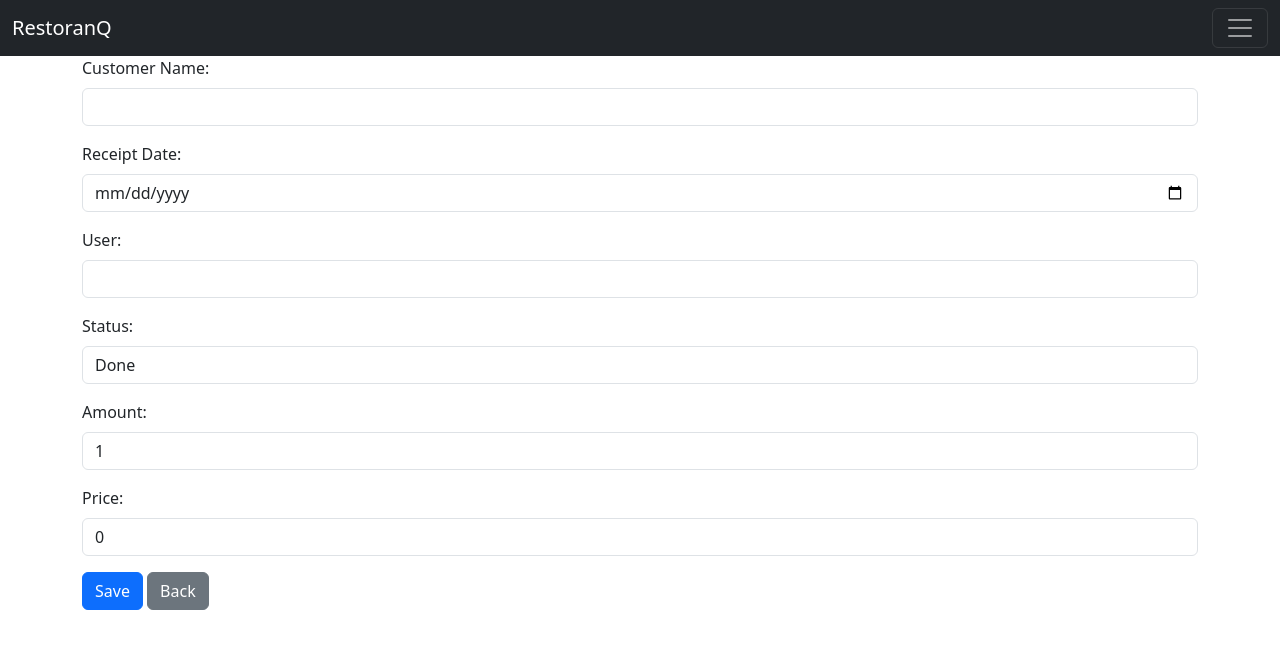
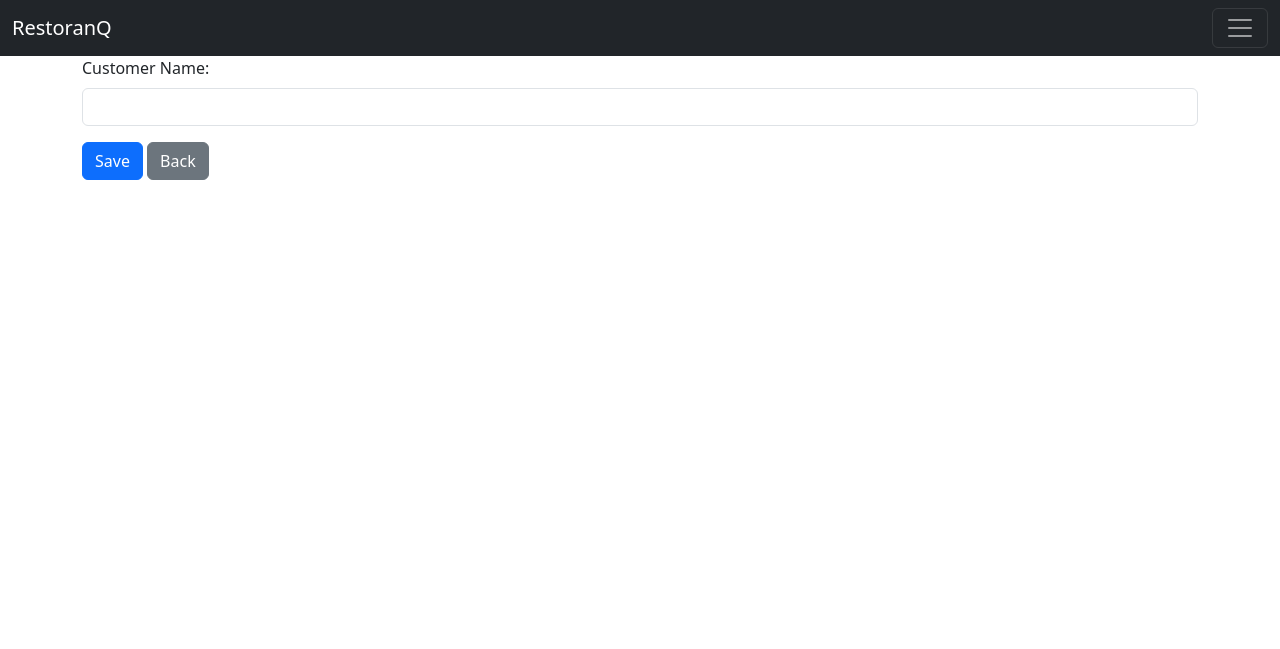
Before and after one commit to Poooooooo01/tugasakhirphp, a PHP site: page /receipt/form.php in a window 1280 px wide. Shown: the top 649 px of the page. Run offline with PHP 8.4, Linux system fonts and the light colour scheme; the visitor is signed in with stand-in values (Sample User, id 1); data that the repository does not hold is empty; some libraries are stand-ins or nearby versions.

Commit message:
Mengupdate file di folder receipt

```diff
--- a/receipt/form.php
+++ b/receipt/form.php
@@ -1,9 +1,11 @@
+<!-- form.php -->
 <?php
 include("../layout/header.php");
 include("../config/database.php");
 
 $id = isset($_GET['id']) ? (int)$_GET['id'] : 0;
 
+// Jika ID ada, ambil data untuk edit, jika tidak, biarkan kosong untuk tambah
 $receipt = null;
 if ($id > 0) {
     $sql = "SELECT * FROM receipts WHERE id = $id";
@@ -12,9 +14,6 @@ if ($id > 0) {
         $receipt = mysqli_fetch_assoc($result);
     }
 }
-
-$user_query = mysqli_query($db, "SELECT id, name FROM users");
-$users = mysqli_fetch_all($user_query, MYSQLI_ASSOC);
 ?>
 <h1 style="color:grey;" class="text-center"><?= $id ? "Edit Receipt" : "Add New Receipt"; ?></h1>
 
@@ -29,39 +28,6 @@ $users = mysqli_fetch_all($user_query, MYSQLI_ASSOC);
             <input type="text" class="form-control" name="customer_name" value="<?= isset($receipt['customer_name']) ? $receipt['customer_name'] : ''; ?>" required>
         </div>
 
-        <div class="mb-3">
-            <label for="receipt_date" class="form-label">Receipt Date:</label>
-            <input type="date" class="form-control" name="receipt_date" value="<?= isset($receipt['receipt_date']) ? $receipt['receipt_date'] : ''; ?>" required>
-        </div>
-
-        <div class="mb-3">
-            <label for="user_id" class="form-label">User:</label>
-            <select name="user_id" class="form-control" required>
-                <?php foreach ($users as $user): ?>
-                    <option value="<?= $user['id']; ?>" <?= $receipt && $receipt['user_id'] == $user['id'] ? 'selected' : ''; ?>><?= $user['name']; ?></option>
-                <?php endforeach; ?>
-            </select>
-        </div>
-
-        <div class="mb-3">
-            <label for="status" class="form-label">Status:</label>
-            <select name="status" class="form-control" required>
-                <option value="Done" <?= isset($receipt['status']) && $receipt['status'] == "Done" ? 'selected' : ''; ?>>Done</option>
-            </select>
-        </div>
-
-        <!-- Field untuk Amount -->
-        <div class="mb-3">
-            <label for="amount" class="form-label">Amount:</label>
-            <input type="number" step="1" class="form-control" name="amount" value="<?= isset($receipt['amount']) ? $receipt['amount'] : '1'; ?>" required>
-        </div>
-
-        <!-- Field untuk Price -->
-        <div class="mb-3">
-            <label for="price" class="form-label">Price:</label>
-            <input type="number" step="0.01" class="form-control" name="price" value="<?= isset($receipt['price']) ? $receipt['price'] : '0'; ?>" required>
-        </div>
-
         <!-- Tombol Simpan -->
         <button type="submit" name="submit" class="btn btn-primary">Save</button>
         <a href="index.php" class="btn btn-secondary">Back</a>
```
Also changed, not shown: receipt/delete-process.php (added, +23 -0 lines), receipt/index.php (+3 -5 lines), receipt/process-receipt.php (+30 -28 lines).
